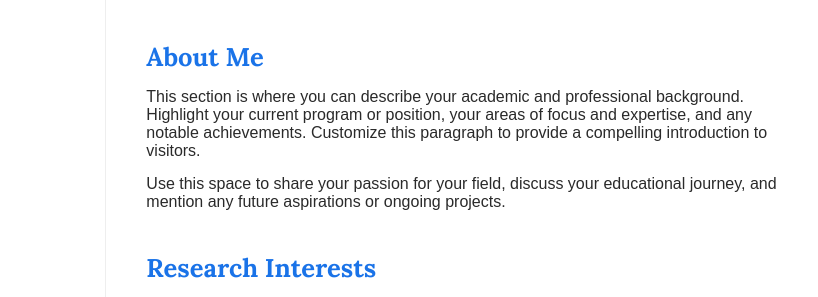
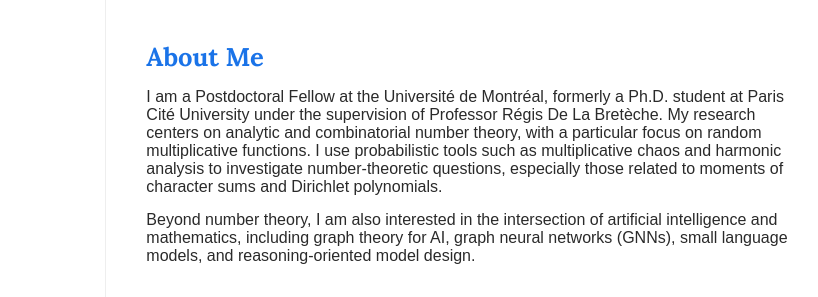
Before and after one commit to Rachidcaich/rachidcaich.github.io, a plain HTML site: page index.html in a window 1280 px wide. Shown: the top 297 px of the page, 351-1169 px from the left. Drawn offline with Linux system fonts and the light colour scheme.

Commit message:
Revise About Me section with current details
Updated the 'About Me' section to reflect current academic position and research interests.

```diff
--- a/index.html
+++ b/index.html
@@ -139,10 +139,10 @@
       <section class="about">
         <h2>About Me</h2>
         <p>
-          This section is where you can describe your academic and professional background. Highlight your current program or position, your areas of focus and expertise, and any notable achievements. Customize this paragraph to provide a compelling introduction to visitors.
+         I am a Postdoctoral Fellow at the Université de Montréal, formerly a Ph.D. student at Paris Cité University under the supervision of Professor Régis De La Bretèche. My research centers on analytic and combinatorial number theory, with a particular focus on random multiplicative functions. I use probabilistic tools such as multiplicative chaos and harmonic analysis to investigate number-theoretic questions, especially those related to moments of character sums and Dirichlet polynomials.
         </p>
         <p>
-          Use this space to share your passion for your field, discuss your educational journey, and mention any future aspirations or ongoing projects.
+          Beyond number theory, I am also interested in the intersection of artificial intelligence and mathematics, including graph theory for AI, graph neural networks (GNNs), small language models, and reasoning-oriented model design.
         </p>
       </section>
 
```
